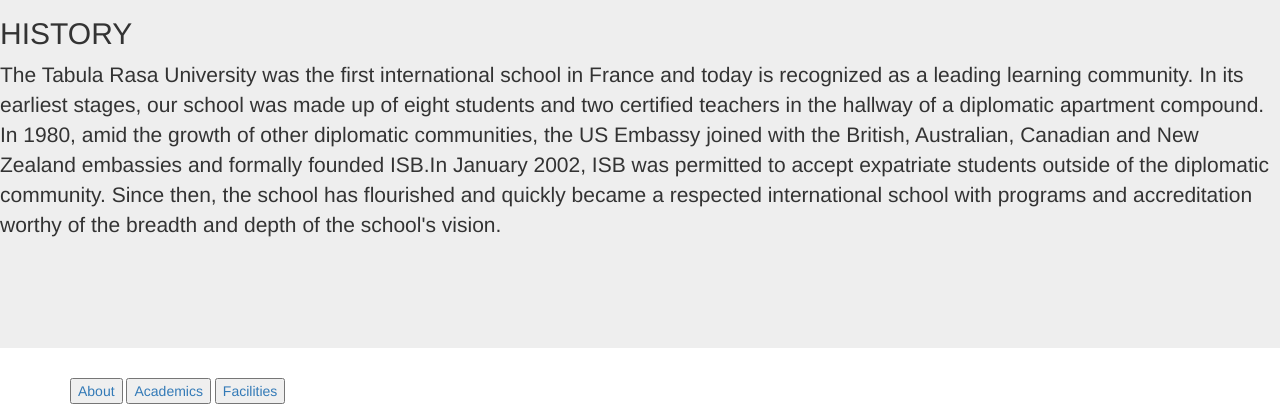
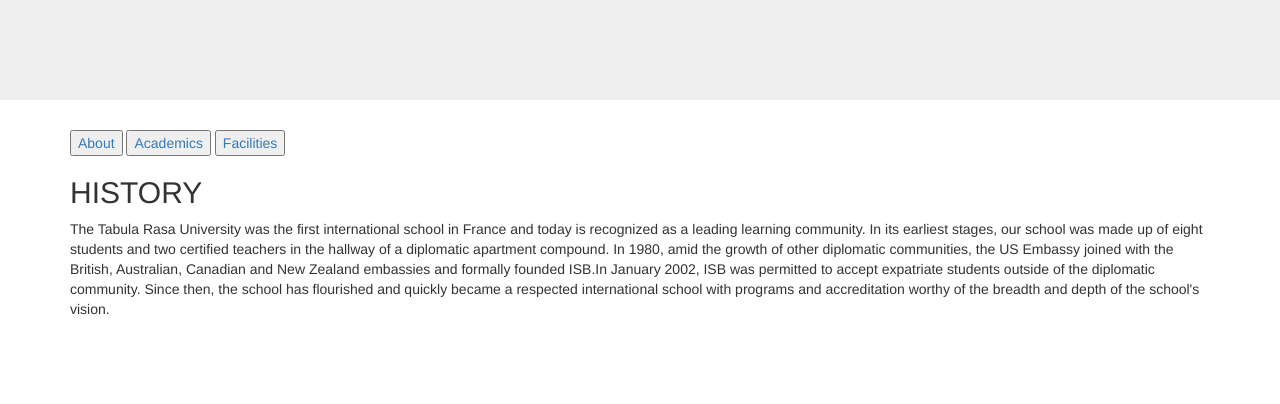
Before and after one commit to Cabalitazan/tabularasa.io, a website: page About.html in a window 1280 px wide. Shown: the part 860-1264 px from the top of the page. After the commit the page ends 1189 px from the top, so only its background shows below. Drawn offline with nearby package versions, Linux system fonts and the light colour scheme.

Commit message:
About page

```diff
--- a/About.html
+++ b/About.html
@@ -12,15 +12,12 @@
   <script src="https://maxcdn.bootstrapcdn.com/bootstrap/3.3.7/js/bootstrap.min.js"></script>
   <div class="jumbotron">
   <h1>Tabula Rasa University</h1>
-  <H2> HISTORY  </H2>
-  <p>  The Tabula Rasa University  was the first international school in France and today is recognized as a leading learning community. In its earliest stages, our school was made up of eight students and two certified teachers in the hallway of a diplomatic apartment compound. In 1980, amid the growth of other diplomatic communities, the US Embassy joined with the British, Australian, Canadian and New Zealand embassies and formally founded ISB.In January 2002, ISB was permitted to accept expatriate students outside of the diplomatic community. Since then, the school has flourished and quickly became a respected international school with programs and accreditation worthy of the breadth and depth of the school's vision.
-  </p>
+
+
   <p class="tab">&nbsp;&nbsp;&nbsp;&nbsp;&nbsp;&nbsp;&nbsp;&nbsp;&nbsp;&nbsp;&nbsp;&nbsp;&nbsp;&nbsp;&nbsp;&nbsp;&nbsp;&nbsp;&nbsp;&nbsp;&nbsp
 
 </div>
 </head>
-  </center>
-  </h1>
   <div class="container">
   <div class="btn-group">
     <center>
@@ -29,5 +26,10 @@
     <button id="button"><a href="Facilities.html">Facilities</a></button>
   </center>
   </div>
+  <body>
+    <h2> HISTORY  </h2>
+    <p>  The Tabula Rasa University  was the first international school in France and today is recognized as a leading learning community. In its earliest stages, our school was made up of eight students and two certified teachers in the hallway of a diplomatic apartment compound. In 1980, amid the growth of other diplomatic communities, the US Embassy joined with the British, Australian, Canadian and New Zealand embassies and formally founded ISB.In January 2002, ISB was permitted to accept expatriate students outside of the diplomatic community. Since then, the school has flourished and quickly became a respected international school with programs and accreditation worthy of the breadth and depth of the school's vision.
+  </p>
+  </body>
 
 </div>
```
Also changed, not shown: index.html (+1 -1 lines).
